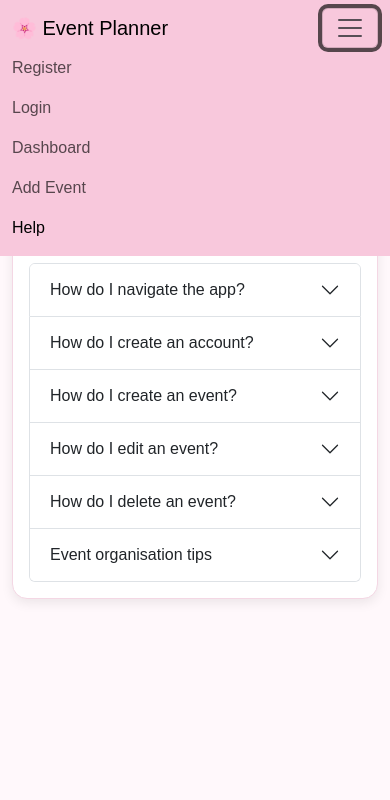
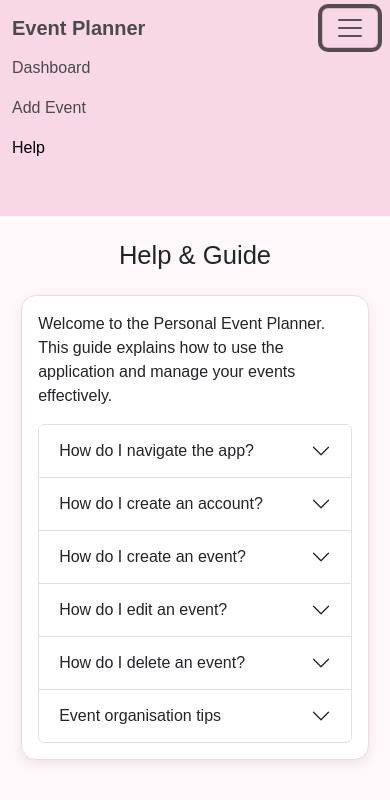
Before and after one commit to anike-w/event-planner, a React (Vite) app: page /help in a window 390 px wide. Both pictures are taken after a click on the button 350 px from the left and 28 px from the top of the page. Shown: the top 800 px of the page. Built offline with nearby package versions, Linux system fonts and the light colour scheme.

Commit message:
Improve styling and responsive design

```diff
--- a/src/App.css
+++ b/src/App.css
@@ -1,29 +1,75 @@
-.register-card {
-  max-width: 450px;
+/* Main page styling */
+body {
+  background-color: #fff8fb;
+  font-family: Arial, sans-serif;
+}
+
+/* Form and content cards */
+.register-card,
+.event-card,
+.help-card {
   width: 100%;
-  margin-top: 40px;
+  max-width: 500px;
   border: 1px solid #f4d7e4;
   border-radius: 15px;
   box-shadow: 0 4px 12px rgba(0, 0, 0, 0.08);
 }
 
+/* Pink buttons */
 .register-btn {
   background-color: #f7a8c4;
   border: none;
+  color: white;
 }
 
 .register-btn:hover {
   background-color: #ee8fb5;
 }
 
+/* Event cards */
 .event-card {
-  border: 1px solid #f4d7e4;
-  border-radius: 15px;
-  box-shadow: 0 4px 10px rgba(0, 0, 0, 0.08);
+  max-width: 700px;
+  margin: auto;
 }
 
+/* Help card */
 .help-card {
-  border: 1px solid #f4d7e4;
-  border-radius: 15px;
-  box-shadow: 0 4px 12px rgba(0, 0, 0, 0.08);
+  max-width: 800px;
+  margin: auto;
 }
+
+/* Page spacing */
+.container {
+  padding-bottom: 40px;
+}
+
+/* Mobile styling */
+@media (max-width: 768px) {
+
+  .register-card,
+  .event-card,
+  .help-card {
+    width: 95%;
+  }
+
+  h2 {
+    font-size: 1.6rem;
+  }
+}
+
+.header {
+  background-color: #f8d7e6;
+}
+
+.navbar-brand {
+  font-weight: bold;
+  color: #4a4a4a;
+}
+
+.nav-link {
+  color: #4a4a4a;
+}
+
+.nav-link:hover {
+  color: #ee8fb5;
+}
--- a/src/components/Header.jsx
+++ b/src/components/Header.jsx
@@ -1,27 +1,23 @@
-import { Navbar, Container, Nav } from "react-bootstrap";
+import { Navbar, Nav, Container } from "react-bootstrap";
 import { NavLink } from "react-router-dom";
 
 function Header() {
   return (
     <Navbar
       expand="lg"
-      fixed="top"
-      style={{ backgroundColor: "#F8C8DC" }}
+      className="header"
+      sticky="top"
     >
       <Container>
-        <Navbar.Brand>🌸 Event Planner</Navbar.Brand>
 
-        <Navbar.Toggle aria-controls="basic-navbar-nav" />
+        <Navbar.Brand as={NavLink} to="/dashboard">
+          Event Planner
+        </Navbar.Brand>
 
-        <Navbar.Collapse id="basic-navbar-nav">
+        <Navbar.Toggle aria-controls="navbar-nav" />
+
+        <Navbar.Collapse id="navbar-nav">
           <Nav className="ms-auto">
-            <Nav.Link as={NavLink} to="/">
-              Register
-            </Nav.Link>
-
-            <Nav.Link as={NavLink} to="/login">
-              Login
-            </Nav.Link>
 
             <Nav.Link as={NavLink} to="/dashboard">
               Dashboard
@@ -34,8 +30,10 @@ function Header() {
             <Nav.Link as={NavLink} to="/help">
               Help
             </Nav.Link>
+
           </Nav>
         </Navbar.Collapse>
+
       </Container>
     </Navbar>
   );
--- a/src/index.css
+++ b/src/index.css
@@ -1,9 +1,8 @@
+* {
+  box-sizing: border-box;
+}
+
 body {
   margin: 0;
-  font-family: Arial, Helvetica, sans-serif;
-  background-color: #FFF8FB;
+  min-height: 100vh;
 }
-
-#root {
-  padding-top: 80px;
-}
```
